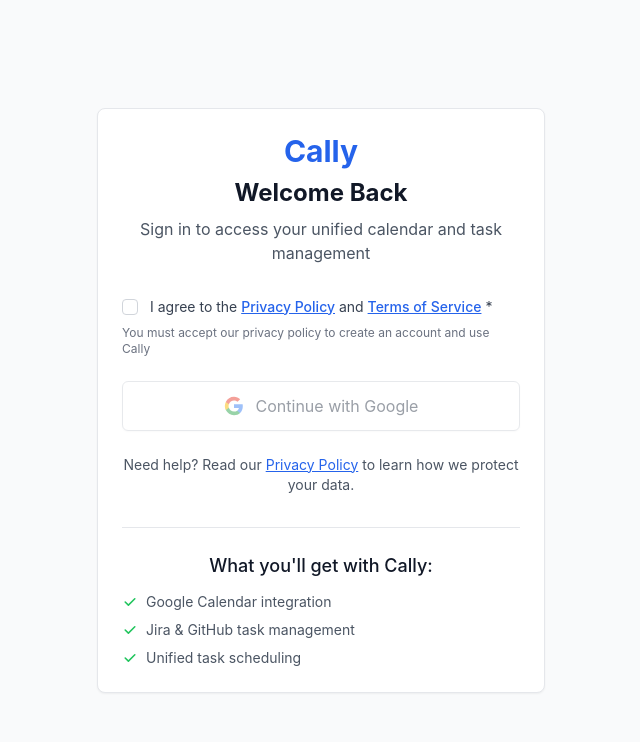
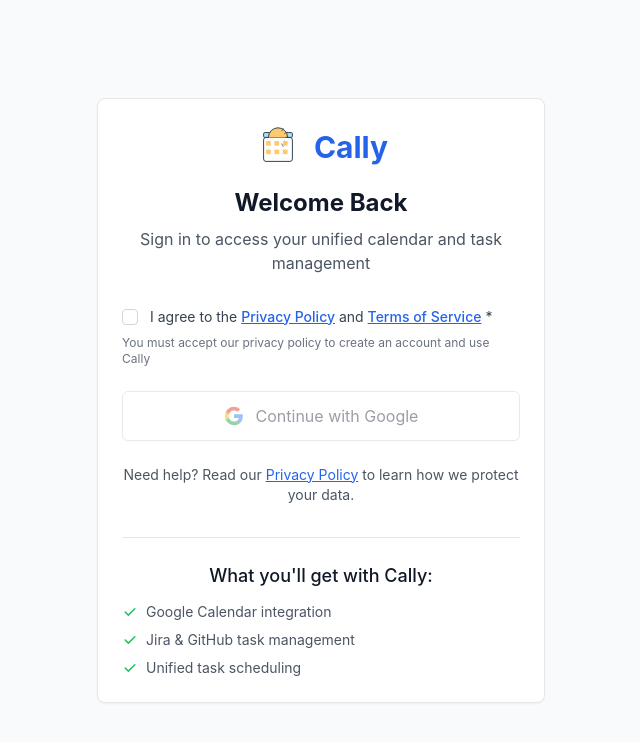
Before and after one commit to Days99/Cally, a React (Create React App) app in the folder frontend/: page /login in a window 1280 px wide. Shown: the top 742 px of the page, without its empty margins (319-959 px from the left). Built offline with nearby package versions, Linux system fonts and the light colour scheme; no server answers.

Commit message:
added icon

```diff
--- a/frontend/public/index.html
+++ b/frontend/public/index.html
@@ -2,11 +2,12 @@
 <html lang="en">
   <head>
     <meta charset="utf-8" />
+    <link rel="icon" href="%PUBLIC_URL%/cally_sunrise_calendar_icon.svg" type="image/svg+xml" />
     <link rel="icon" href="%PUBLIC_URL%/favicon.ico" />
     <meta name="viewport" content="width=device-width, initial-scale=1" />
-    <meta name="theme-color" content="#3b82f6" />
+    <meta name="theme-color" content="#FDCB6E" />
     <meta name="description" content="Cally - Unified Calendar & Task Management" />
-    <link rel="apple-touch-icon" href="%PUBLIC_URL%/logo192.png" />
+    <link rel="apple-touch-icon" href="%PUBLIC_URL%/cally_sunrise_calendar_icon.svg" />
     <link rel="manifest" href="%PUBLIC_URL%/manifest.json" />
     <title>Cally - Unified Calendar & Task Management</title>
   </head>
--- a/frontend/src/components/Navbar.js
+++ b/frontend/src/components/Navbar.js
@@ -20,7 +20,12 @@
       <div className="max-w-7xl mx-auto px-4 sm:px-6 lg:px-8">
         <div className="flex justify-between h-16">
           <div className="flex items-center">
-            <Link to="/" className="flex items-center">
+            <Link to="/" className="flex items-center space-x-3">
+              <img
+                src="/cally_sunrise_calendar_icon.svg"
+                alt="Cally Icon"
+                className="h-8 w-8"
+              />
               <span className="text-2xl font-bold text-primary-600">Cally</span>
             </Link>
           </div>
--- a/frontend/src/pages/Dashboard.js
+++ b/frontend/src/pages/Dashboard.js
@@ -90,9 +90,16 @@
     <div className="space-y-6">
       {/* Welcome Header */}
       <div className="bg-gradient-to-r from-primary-600 to-primary-700 rounded-lg p-6 text-white">
-        <h1 className="text-3xl font-bold mb-2">
-          Welcome back, {user?.name || 'User'}! 👋
-        </h1>
+        <div className="flex items-center mb-4">
+          <img
+            src="/cally_sunrise_calendar_icon.svg"
+            alt="Cally Icon"
+            className="h-12 w-12 mr-4"
+          />
+          <h1 className="text-3xl font-bold">
+            Welcome back, {user?.name || 'User'}! 👋
+          </h1>
+        </div>
         <p className="text-primary-100">
           Your unified calendar and task management dashboard
         </p>
--- a/frontend/src/pages/Login.js
+++ b/frontend/src/pages/Login.js
@@ -72,7 +72,14 @@
     <div className="min-h-screen flex items-center justify-center bg-gray-50">
       <div className="card max-w-md w-full">
         <div className="text-center mb-8">
-          <h1 className="text-3xl font-bold text-primary-600 mb-2">Cally</h1>
+          <div className="flex items-center justify-center mb-4">
+            <img
+              src="/cally_sunrise_calendar_icon.svg"
+              alt="Cally Icon"
+              className="h-12 w-12 mr-3"
+            />
+            <h1 className="text-3xl font-bold text-primary-600">Cally</h1>
+          </div>
           <h2 className="text-2xl font-bold text-gray-900 mb-2">
             Welcome Back
           </h2>
```
Also changed, not shown: frontend/public/cally_sunrise_calendar_icon.svg (added).
